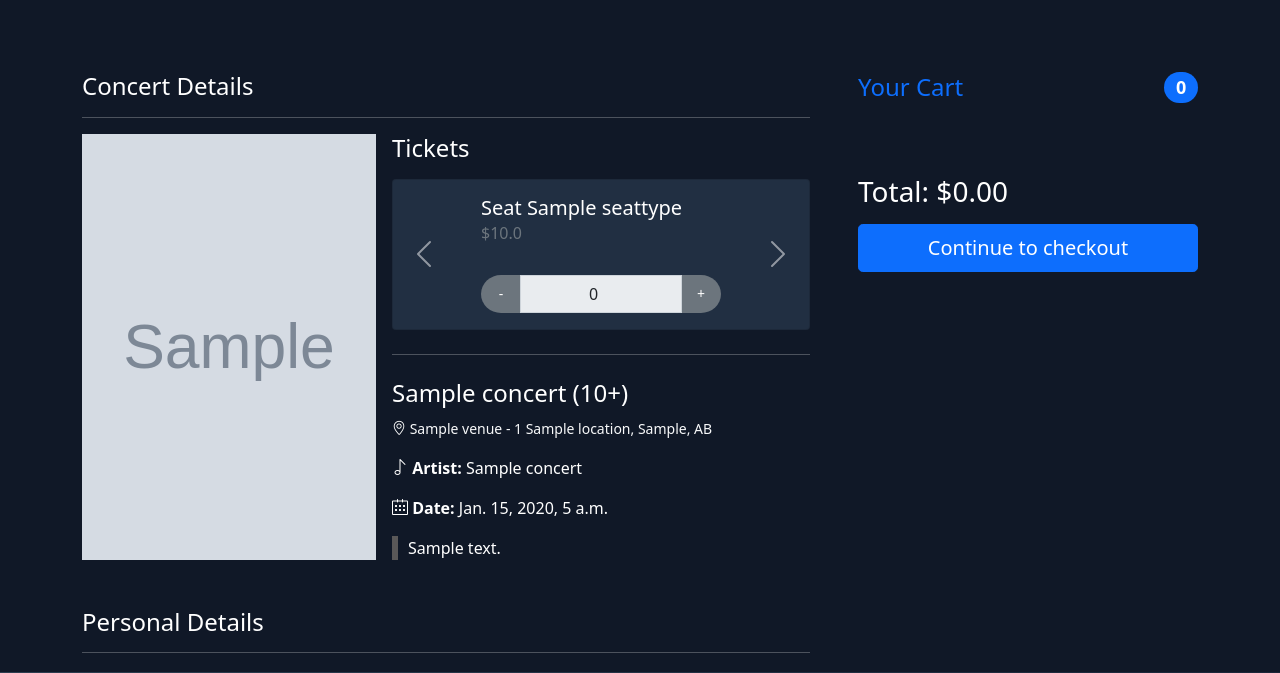
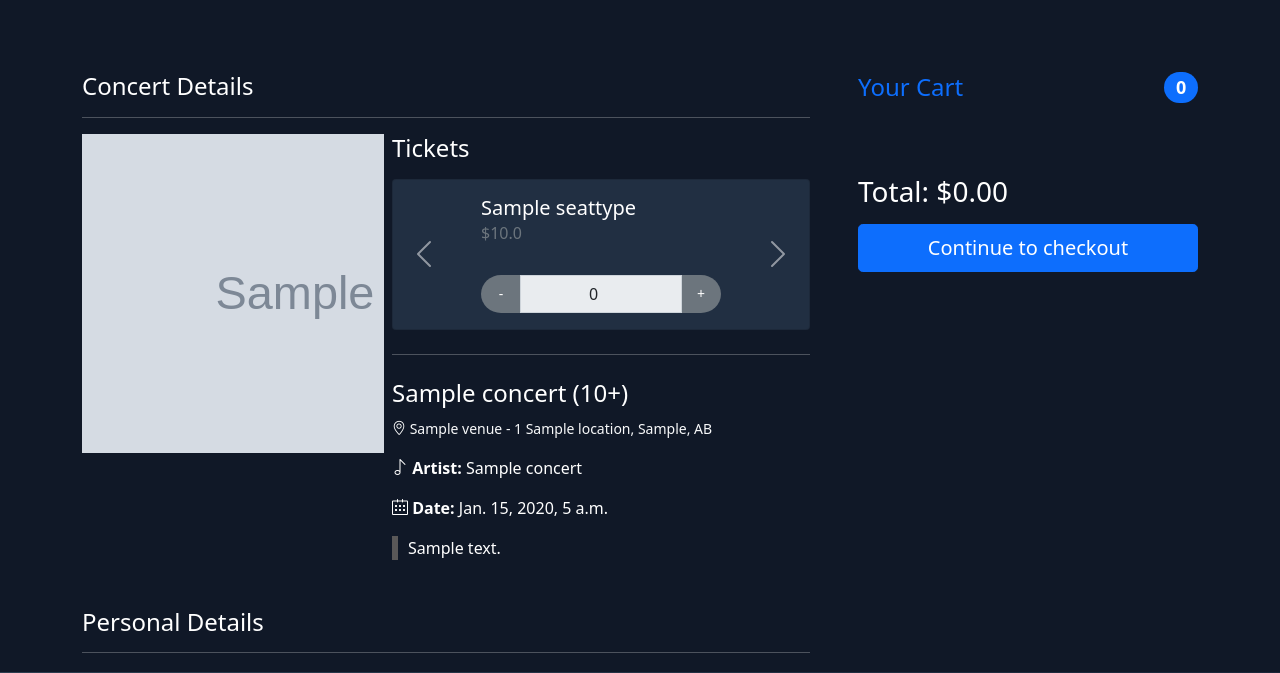
Before and after one commit to tanvirsingh1/TickerMaster, a Django app: template templates/ticketing/buy.html in a window 1280 px wide. Shown: the part 72-745 px from the top of the page. Run offline with Django 4.2, Linux system fonts and the light colour scheme; the template is opened without the code that fills it: values that come from a table or form of the project are taken from there, others are empty; tables that the repository leaves empty hold one stand-in row (values such as "Sample post"); grey boxes marked "Sample" are stand-in pictures; parts of the project's set-up code (start-up, migrations or seed data) failed here and were passed over; some libraries are stand-ins or nearby versions.

Commit message:
Un-stretch concert image

```diff
--- a/templates/ticketing/buy.html
+++ b/templates/ticketing/buy.html
@@ -42,18 +42,16 @@
         <h4 class="mb-3">Concert Details</h4>
         <hr>
         <div class="row g-3">
-
           <!--Concert Image-->
-          {% if concert.concert_image %}
-          <img src="{% static concert.concert_image %}" class="col-sm-5">
-          {% else %}
-          <img src="{% static 'default.jpg' %}" class="col-sm-5">
-          {% endif %}
-
-
-          <div class="col-sm-7">
+          <div class="col-sm-5" style="max-height: 100vh; overflow: hidden;">
+            {% if concert.concert_image %}
+              <img src="{% static concert.concert_image.url %}" class="w-auto h-75">
+            {% else %}
+              <img src="{% static 'default.jpg' %}" class="w-auto h-75">
+            {% endif %}
+          </div>
+          <div class="col col-sm-7">
             <div>
-
               <!--Ticket Selection-->
               <h4 class="mb-3">Tickets</h4>
               <div id="carousel" class="carousel slide carousel-fade" data-interval="false"
@@ -75,7 +73,7 @@
                           <div class="carousel-item">
                             {% endif %}
                             <div class="card-body">
-                              <h5 class="card-title">Seat {{i.name}}</h5>
+                              <h5 class="card-title">{{i.name}}</h5>
                               <input type="hidden" class="seat_name" value="{{i.name}}">
                               <h6 class="card-subtitle mb-2 text-muted">${{i.price}}</h6>
                               <input type="hidden" class="seat_price" value="{{i.price}}">
```
